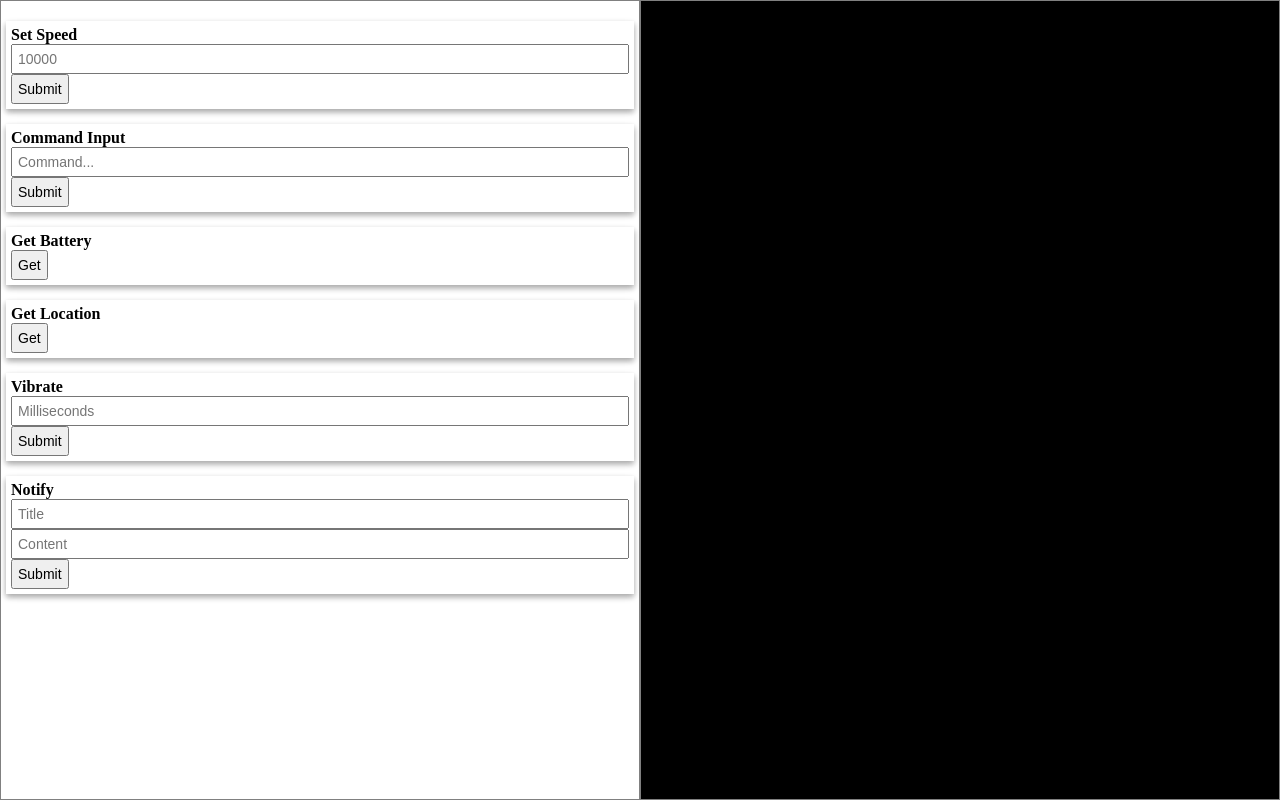
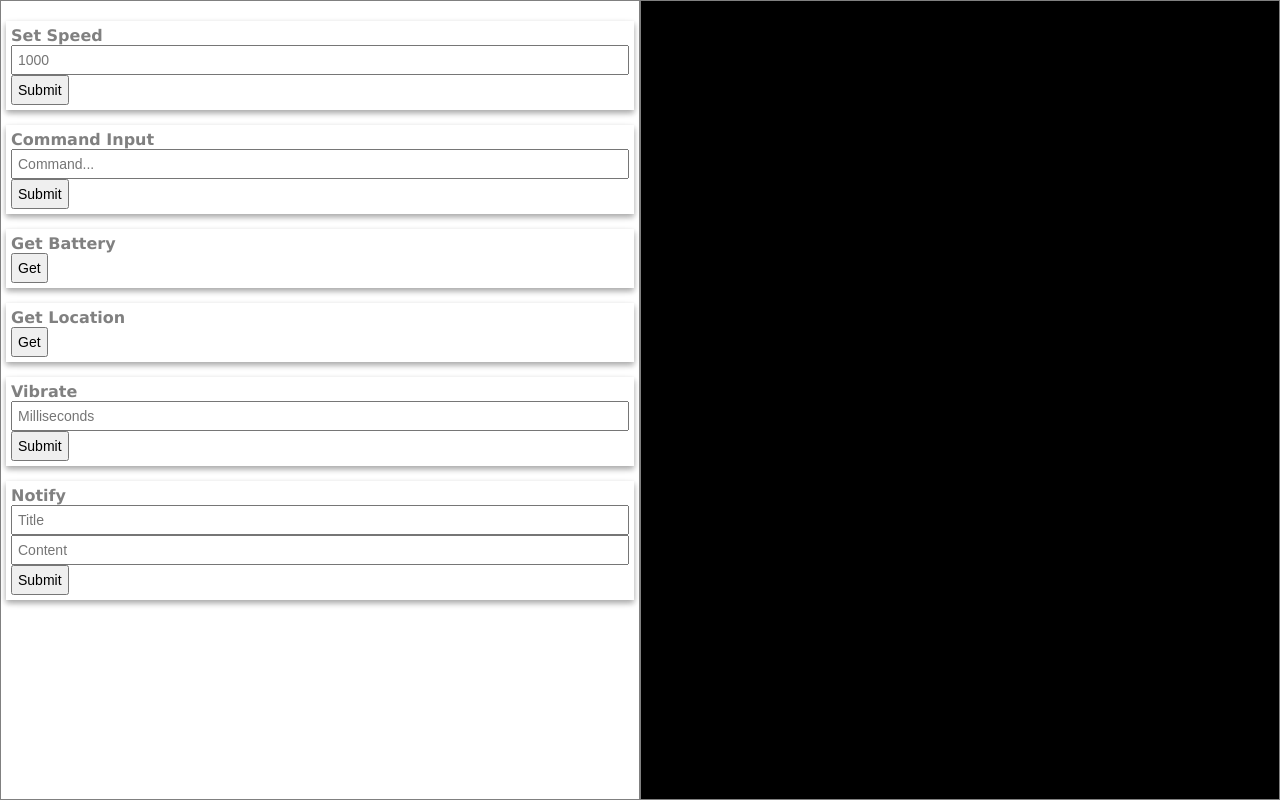
Before and after one commit to dan-garden/termux-web, a website: page public/index.html in a window 1280 px wide. Drawn offline with Linux system fonts and the light colour scheme.

Commit message:
scan speed

```diff
--- a/public/index.html
+++ b/public/index.html
@@ -20,7 +20,7 @@
         <section id="input" class="panel">
             <form data-type="speed" class="widget">
                 <h4>Set Speed</h4>
-                <input placeholder="10000" name="speed" type="number"/>
+                <input placeholder="1000" name="speed" type="number"/>
                 <button type="submit">Submit</button>
             </form>
 
--- a/public/style.css
+++ b/public/style.css
@@ -40,7 +40,8 @@
 }
 
 .widget h4 {
-
+    font-family: Verdana;
+    color: grey;
 }
 
 .widget input {
```
